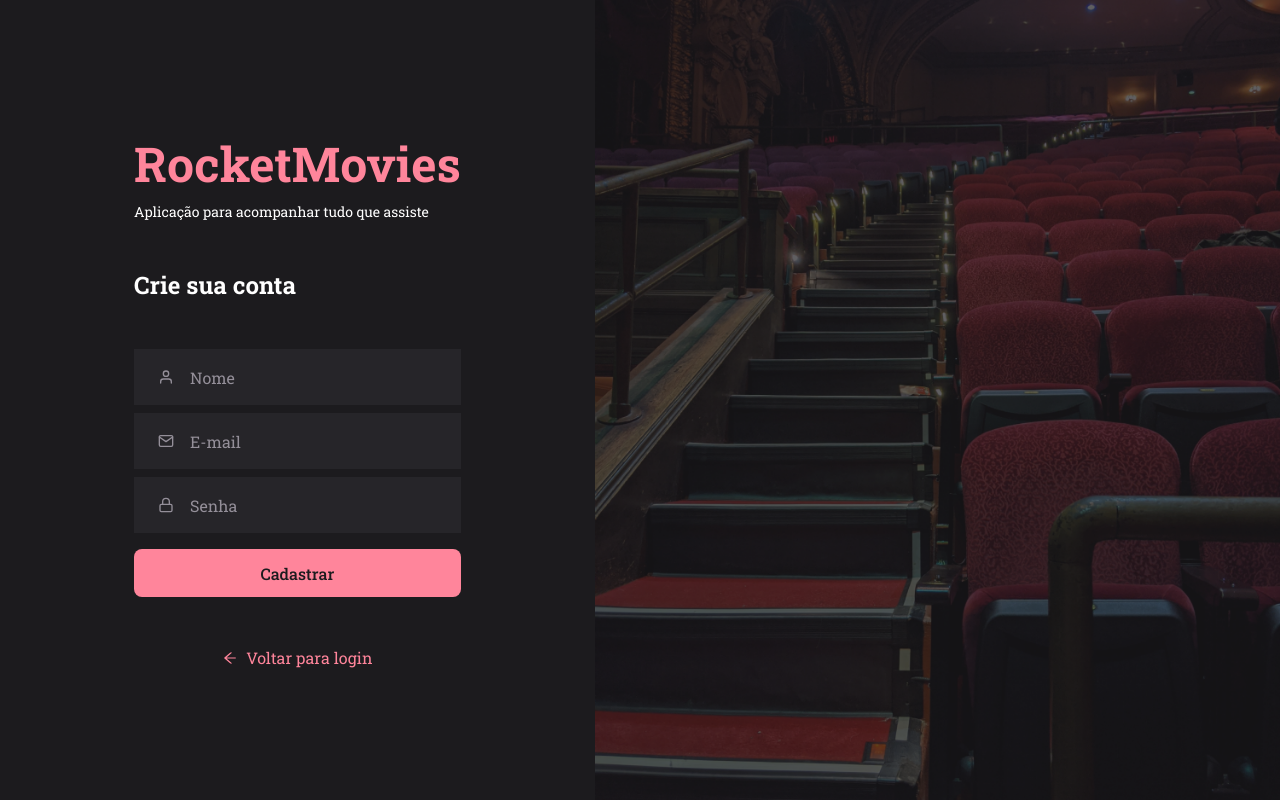
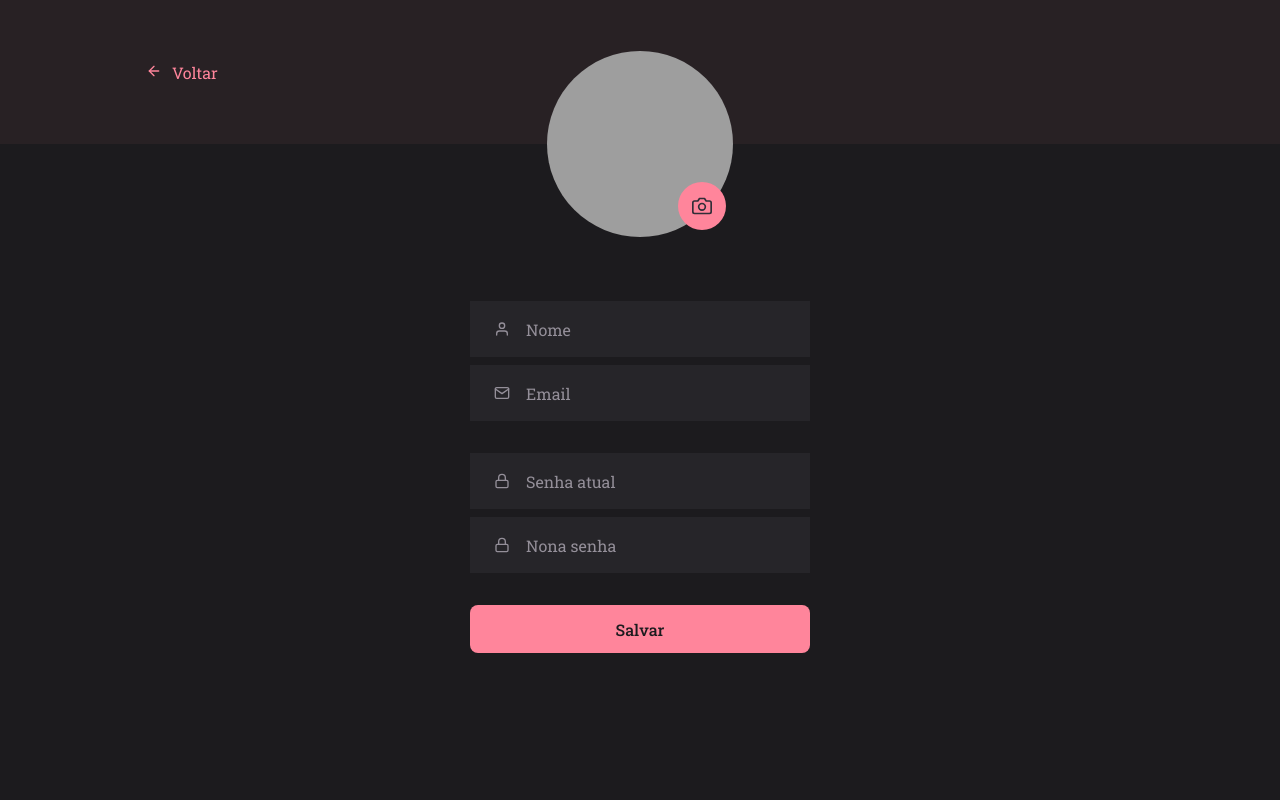
Before and after one commit to williangomesdev/Explorer-Stage09-Desafio-Rocketmovies-Frontend, a React (Vite) app: page / in a window 1280 px wide. Built offline with nearby package versions, Linux system fonts and the light colour scheme; grey boxes are pictures that could not be loaded.

Commit message:
Pagina profile

```diff
--- a/src/main.jsx
+++ b/src/main.jsx
@@ -7,13 +7,14 @@ import { App } from './App'
 import { Home } from './pages/Home'
 import { SignIn } from './pages/SignIn'
 import { SignUp } from './pages/SignUp'
+import { Profile } from './pages/Profile'
 
 
 ReactDOM.createRoot(document.getElementById('root')).render(
   <React.StrictMode>
     <ThemeProvider theme={theme}>
       <GlobalStyles />
-      <SignUp />
+      <Profile />
     </ThemeProvider>
   </React.StrictMode>
 )
--- a/src/pages/MoviePreview/index.jsx
+++ b/src/pages/MoviePreview/index.jsx
@@ -1,10 +1,8 @@
 import { Header } from '../../components/Header'
 import { ButtonText } from '../../components/ButtonText'
 import { Tag } from '../../components/Tag'
-import { AiOutlineArrowLeft } from "react-icons/ai";
+import { FiArrowLeft } from 'react-icons/fi';
 import { BsStarFill, BsStar, BsClock } from "react-icons/bs";
-
-
 
 import { Container } from './styles'
 
@@ -15,7 +13,7 @@ export function MoviePreview() {
             <Header />
             <main>
                 <div>
-                    <AiOutlineArrowLeft /><ButtonText title="Voltar" />
+                    <FiArrowLeft /><ButtonText title="Voltar" />
                 </div>
                 <div>
                     <h1>Interestellar</h1>
--- /dev/null
+++ b/src/pages/Profile/index.jsx
@@ -0,0 +1,30 @@
+import { FiArrowLeft, FiUser, FiMail, FiLock, FiCamera } from "react-icons/fi";
+import { Container, Form, Avatar } from "./styles";
+import { Input } from "../../components/Input";
+import { Button } from "../../components/Button";
+
+export function Profile() {
+    return (
+        <Container>
+            <header>
+                <a href="/">
+                    <FiArrowLeft />
+                    Voltar
+                </a>
+            </header>
+            <Form>
+                <Avatar>
+                    <img src="https://github.com/williangomesdev.png" alt="Imagem do perfil" />
+                    <label htmlFor="avatar"><FiCamera />
+                        <input id="avatar" type='file' />
+                    </label>
+                </Avatar>
+                <Input placeholder="Nome" type='text' icon={FiUser} />
+                <Input placeholder="Email" type='text' icon={FiMail} />
+                <Input placeholder="Senha atual" type='password' icon={FiLock} />
+                <Input placeholder="Nona senha" type='password' icon={FiLock} />
+                <Button title="Salvar" />
+            </Form>
+        </Container>
+    )
+}
--- /dev/null
+++ b/src/pages/Profile/styles.js
@@ -0,0 +1,84 @@
+import styled from "styled-components";
+
+export const Container = styled.div`
+  width: 100%;
+
+  header {
+    width: 100%;
+    height: 9rem;
+
+    background: ${({ theme }) => theme.COLORS.ROSE_900};
+
+    display: flex;
+    align-items: center;
+    padding-inline: 9.125rem;
+
+    a {
+      text-decoration: none;
+      color: ${({ theme }) => theme.COLORS.ROSE};
+      font-size: 1rem;
+
+      svg {
+        margin-right: 0.625rem;
+        color: ${({ theme }) => theme.COLORS.ROSE};
+      }
+    }
+  }
+`;
+
+export const Form = styled.form`
+  max-width: 21.25rem;
+  width: 100%;
+  margin-inline: auto;
+  margin-top: 9.8125rem;
+
+  display: flex;
+  flex-direction: column;
+  gap: 0.5rem;
+
+  div:nth-child(4){
+    margin-top: 1.5rem;
+  }
+
+  div:nth-child(5){
+    margin-bottom: 1.5rem;
+  }
+`;
+
+export const Avatar = styled.div`
+  position: relative;
+  margin: -15.625rem auto calc(4rem - 0.5rem);
+  width: 11.625rem;
+  height: 11.625rem;
+
+  img {
+    border-radius: 50%;
+    width: 11.625rem;
+    height: 11.625rem;
+  }
+
+  label {
+    width: 3rem;
+    height: 3rem;
+    background: ${({ theme }) => theme.COLORS.ROSE};
+    border-radius: 50%;
+
+    display: flex;
+    align-items: center;
+    justify-content: center;
+    position: absolute;
+    bottom: 0.4375rem;
+    right: 0.4375rem;
+    cursor: pointer;
+
+    input {
+      display: none;
+    }
+
+    svg {
+      width: 1.25rem;
+      height: 1.25rem;
+      color: #312e38;
+    }
+  }
+`;
--- a/src/pages/SignUp/index.jsx
+++ b/src/pages/SignUp/index.jsx
@@ -1,5 +1,4 @@
-import { FiLogIn, FiMail, FiLock, FiUser} from 'react-icons/fi'
-import { AiOutlineArrowLeft } from "react-icons/ai";
+import { FiMail, FiLock, FiUser, FiArrowLeft } from 'react-icons/fi'
 import { Input } from "../../components/Input";
 import { Button } from '../../components/Button'
 import { ButtonText } from '../../components/ButtonText'
@@ -17,7 +16,7 @@ export function SignUp() {
                 <Input placeholder="Senha" type="password" icon={FiLock} />
                 <Button title="Cadastrar" />
                 <div className='buttonText'>
-                <AiOutlineArrowLeft /><ButtonText title="Voltar para login" />
+                    <FiArrowLeft /><ButtonText title="Voltar para login" />
                 </div>
             </Form>
             <Background />
```
